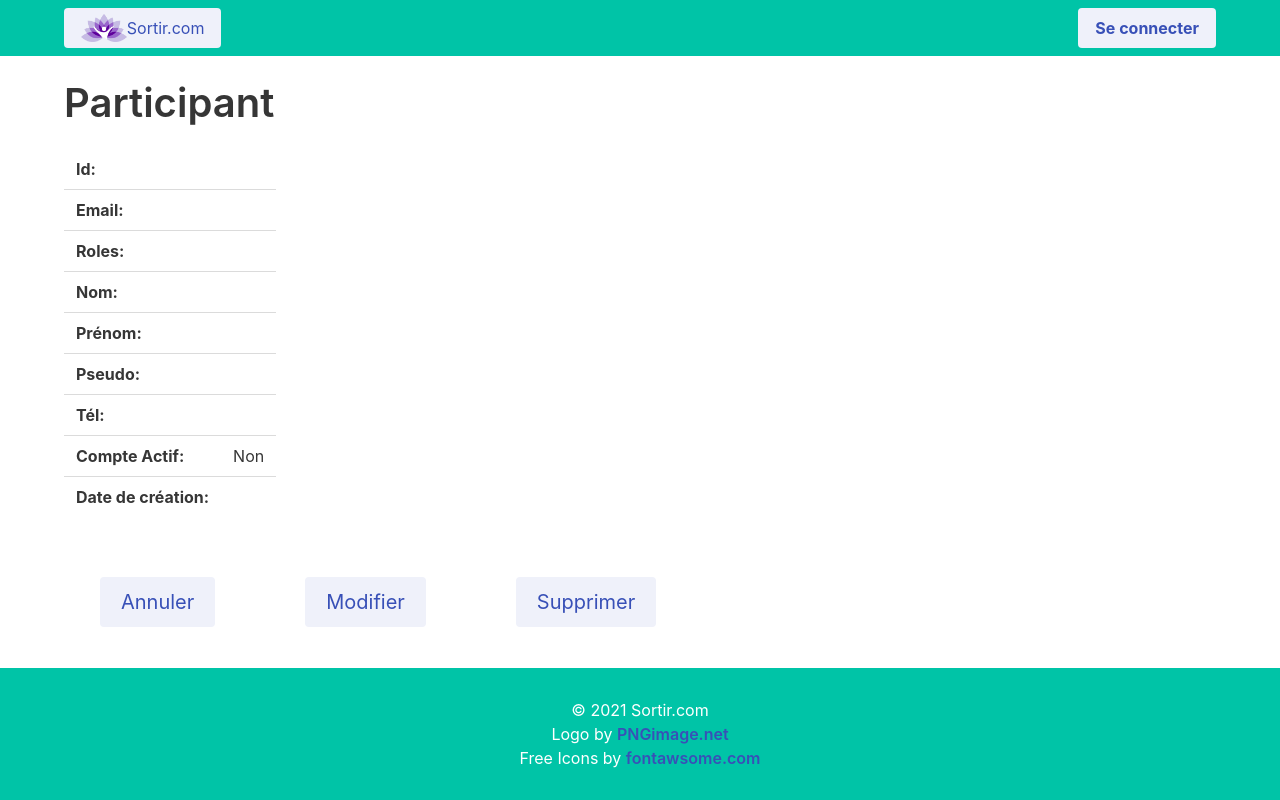
After one commit to Kat-ou/sortir.com, a Symfony app: template templates/users/show.html.twig in a window 1280 px wide. The commit adds this page. Run offline with Twig, Linux system fonts and the light colour scheme; the template is opened without the code that fills it, so the values that code supplies are empty; some libraries are stand-ins or nearby versions.

Commit message:
Id 1009: Supprimer des utilisateurs

```diff
--- a/src/Controller/ParticipantController.php
+++ b/src/Controller/ParticipantController.php
@@ -2,6 +2,7 @@
 
 namespace App\Controller;
 
+use App\Entity\Participant;
 use App\Entity\Sortie;
 use App\Form\CsvFormType;
 use App\Form\EventsListFormType;
@@ -111,5 +112,4 @@ class ParticipantController extends AbstractController
         }
     }
 
-
 }
--- a/src/Entity/Participant.php
+++ b/src/Entity/Participant.php
@@ -97,7 +97,7 @@ class Participant implements UserInterface
     private $updatedDate;
 
     /**
-     * @ORM\OneToMany(targetEntity=Sortie::class, mappedBy="organizer")
+     * @ORM\OneToMany(targetEntity=Sortie::class, mappedBy="organizer", cascade={"remove"})
      */
     private $events;
 
--- a/src/Entity/Sortie.php
+++ b/src/Entity/Sortie.php
@@ -64,7 +64,7 @@ class Sortie
 
     /**
      * @ORM\ManyToOne(targetEntity=Participant::class, inversedBy="events")
-     * @ORM\JoinColumn(nullable=false)
+     * @ORM\JoinColumn(nullable=false )
      */
     private $organizer;
 
--- a/templates/inc/nav_bar.html.twig
+++ b/templates/inc/nav_bar.html.twig
@@ -26,9 +26,21 @@
                 <a class="navbar-item has-text-weight-bold">
                     Campus
                 </a>
-                <a class="navbar-item has-text-weight-bold" href="{{ path('app_register') }}">
-                    Utilisateurs
-                </a>
+                <div class="navbar-item has-dropdown is-hoverable has-text-weight-bold">
+                    <a class="navbar-link">
+                        Utilisateurs
+                    </a>
+
+                    <div class="navbar-dropdown">
+                        <a class="navbar-item" href="{{ path('app_register') }}">
+                        Créer
+                        </a>
+                        <a class="navbar-item" href="{{ path('users_index') }}">
+                        Gérer
+                        </a>
+                    </div>
+                </div>
+
             {% endif %}
 
             <!-- Lien accessible uniquement à un utilisateur connecté -->
--- /dev/null
+++ b/templates/users/_form.html.twig
@@ -0,0 +1,4 @@
+{{ form_start(form) }}
+    {{ form_widget(form) }}
+    <button class="btn">{{ button_label|default('Save') }}</button>
+{{ form_end(form) }}
--- /dev/null
+++ b/templates/users/show.html.twig
@@ -0,0 +1,61 @@
+{% extends 'base.html.twig' %}
+
+{% block title %}Participant{% endblock %}
+
+{% block body %}
+    <h1 class="title is-2 mt-5">Participant</h1>
+
+    <table class="table mt-5">
+        <tbody>
+        <tr>
+            <th>Id:</th>
+            <td>{{ participant.id }}</td>
+        </tr>
+        <tr>
+            <th>Email:</th>
+            <td>{{ participant.email }}</td>
+        </tr>
+        <tr>
+            <th>Roles:</th>
+            <td>{{ participant.roles ? participant.roles|json_encode : '' }}</td>
+        </tr>
+        <tr>
+            <th>Nom:</th>
+            <td>{{ participant.name }}</td>
+        </tr>
+
+        <tr>
+            <th>Prénom: </th>
+            <td>{{ participant.firstname }}</td>
+        </tr>
+        <tr>
+            <th>Pseudo: </th>
+            <td>{{ participant.username }}</td>
+        </tr>
+        <tr>
+            <th>Tél: </th>
+            <td>{{ participant.phone }}</td>
+        </tr>
+        <tr>
+            <th>Compte Actif: </th>
+            <td>{{ participant.isActive ? 'Oui' : 'Non' }}</td>
+        </tr>
+        <tr>
+            <th>Date de création: </th>
+            <td>{{ participant.createdDate ? participant.createdDate|date('d-m-Y H:i') : '' }}</td>
+        </tr>
+        </tbody>
+    </table>
+    <div class="section columns">
+        <a class="button is-medium is-link is-light" href="{{ path('users_index') }}">Annuler</a>
+        <div class="column is-1"></div>
+        <a class="button is-medium is-link is-light"
+           href="{{ path('users_edit', {'id': participant.id}) }}">Modifier</a>
+        <div class="column is-1"></div>
+        <form method="post" action="{{ path('users_delete', {'id': participant.id}) }}"
+              onsubmit="return confirm('Etes-vous sûr de vouloir supprimer ce compte ?');">
+            <input type="hidden" name="_token" value="{{ csrf_token('delete' ~ participant.id) }}">
+            <button class="button is-medium is-link is-light">Supprimer</button>
+        </form>
+    </div>
+{% endblock %}
```
Also changed, not shown: src/Controller/AdminController.php (added, +100 -0 lines), src/Form/ParticipantType.php (added, +34 -0 lines), templates/users/edit.html.twig (added, +12 -0 lines), templates/users/index.html.twig (added, +48 -0 lines), templates/users/new.html.twig (added, +11 -0 lines).
